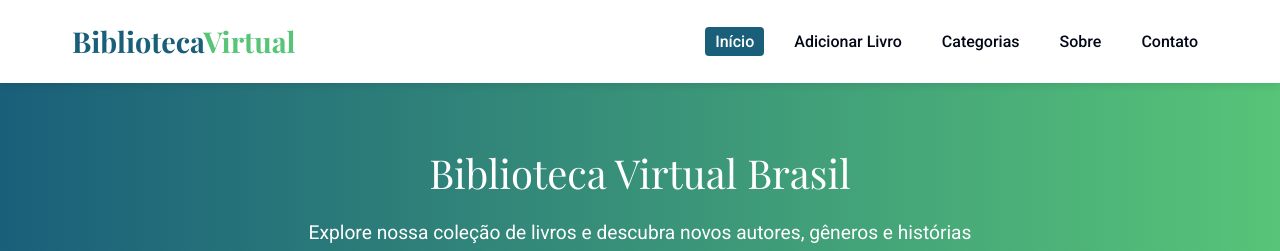
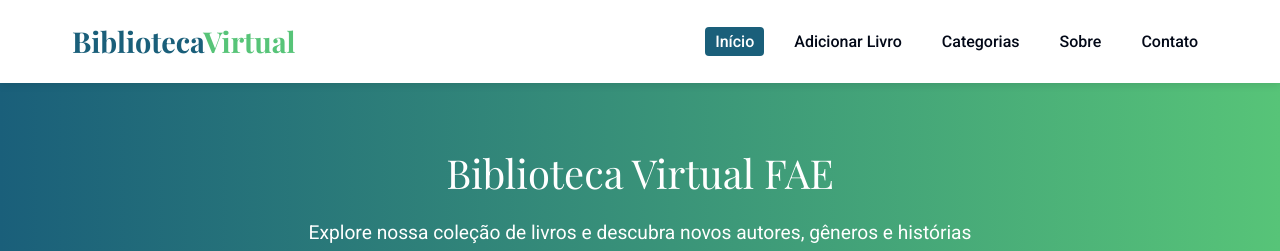
Before and after one commit to lambertleo/biblioteca-virtual-brasil, a React (Vite) app: page / in a window 1280 px wide. Shown: the top 251 px of the page. Built offline with nearby package versions, Linux system fonts and the light colour scheme.

Commit message:
Visual edit in Lovable
Edited UI in Lovable

```diff
--- a/src/pages/Index.tsx
+++ b/src/pages/Index.tsx
@@ -1,9 +1,6 @@
-
 import { Link } from "react-router-dom";
-
 const Index = () => {
-  return (
-    <div>
+  return <div>
       {/* Cabeçalho */}
       <header className="cabecalho">
         <div className="container cabecalho-conteudo">
@@ -23,7 +20,7 @@ const Index = () => {
       {/* Banner */}
       <section className="banner">
         <div className="container">
-          <h1>Biblioteca Virtual Brasil</h1>
+          <h1>Biblioteca Virtual FAE</h1>
           <p>Explore nossa coleção de livros e descubra novos autores, gêneros e histórias fascinantes.</p>
         </div>
       </section>
@@ -167,8 +164,6 @@ const Index = () => {
           </div>
         </div>
       </footer>
-    </div>
-  );
+    </div>;
 };
-
 export default Index;
```
